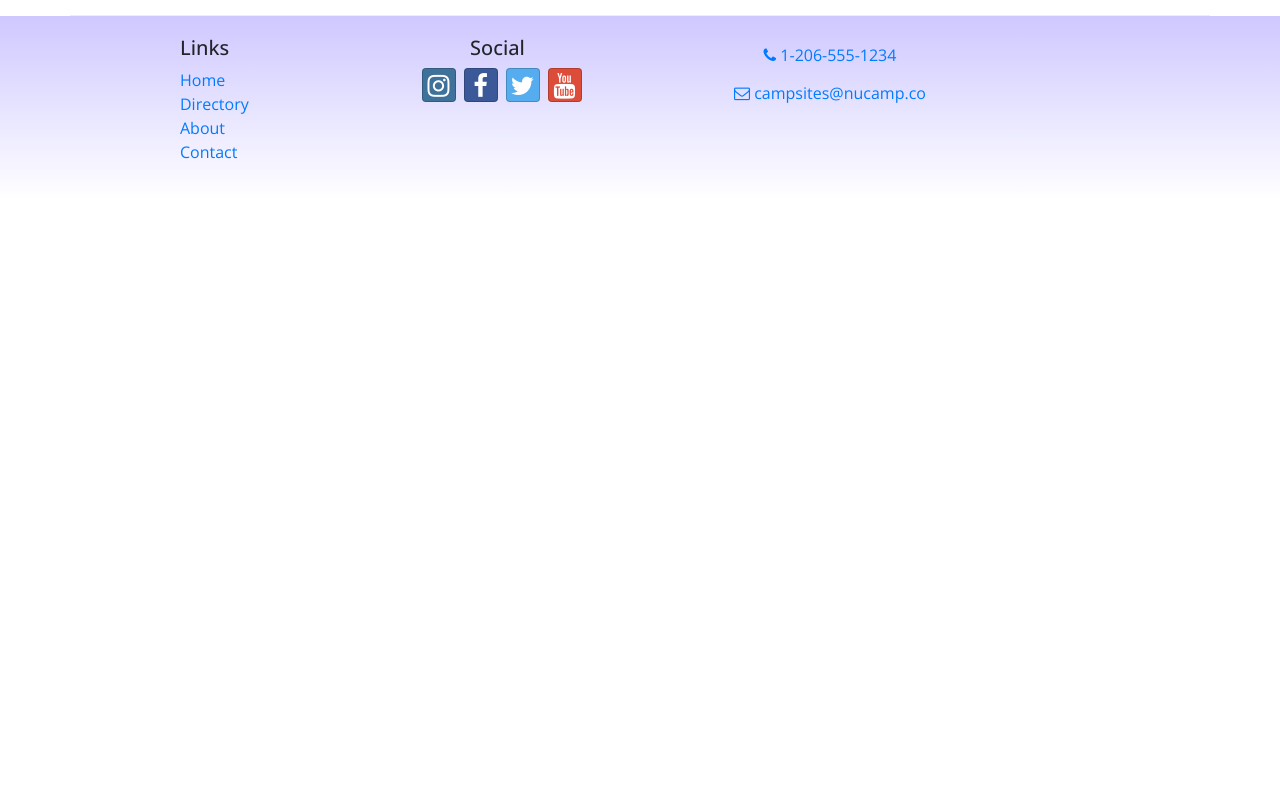
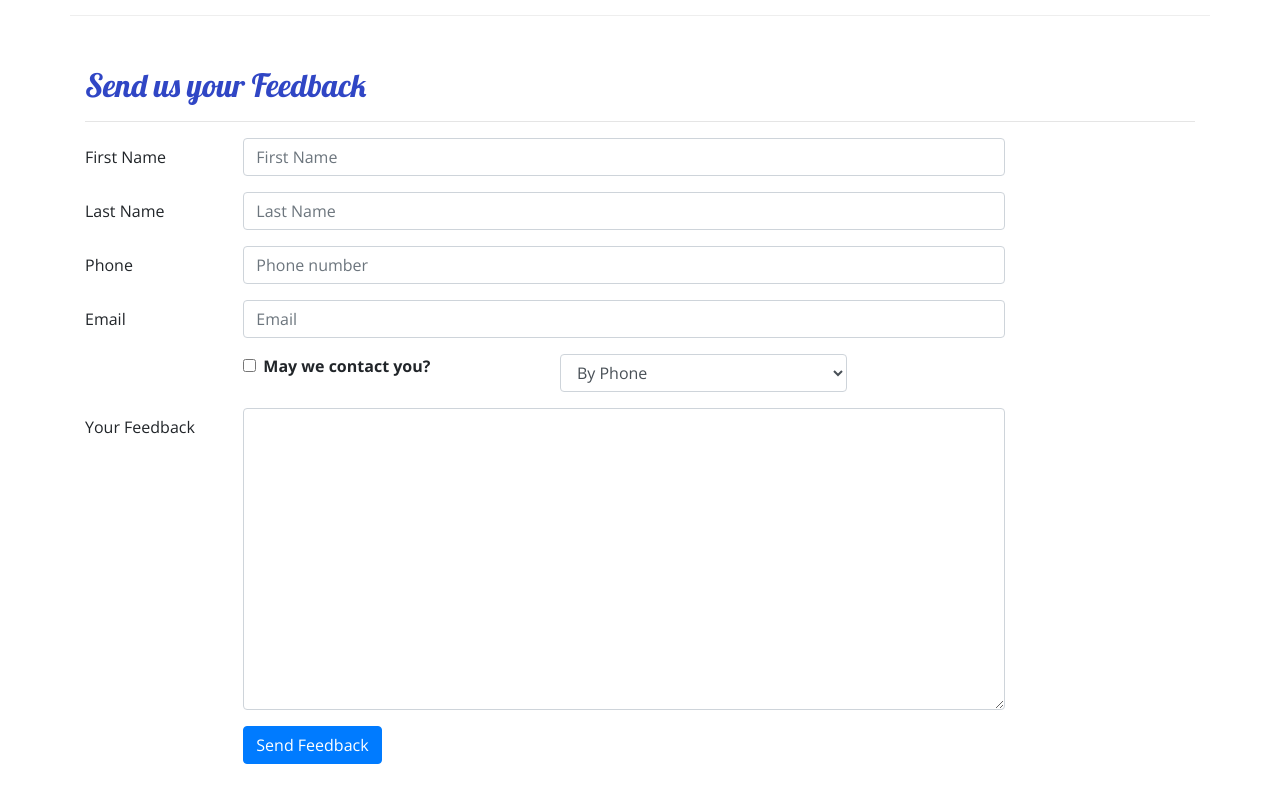
Before and after one commit to holdenthehitcher/React, a React (Create React App) app in the folder nucampsite/: page /contactus in a window 1280 px wide. Shown: the part 560-1360 px from the top of the page. Before the commit the page ends 800 px from the top, so only its background shows below. Built offline with nearby package versions, Linux system fonts and the light colour scheme.

Commit message:
added controlled form to ContactComponent

```diff
--- a/nucampsite/src/components/ContactComponent.js
+++ b/nucampsite/src/components/ContactComponent.js
@@ -1,14 +1,51 @@
-import React from "react";
-import { Breadcrumb, BreadcrumbItem } from 'reactstrap';
-import { Link } from 'react-router-dom';
+import React, { Component } from "react";
+import { Breadcrumb, BreadcrumbItem, Button, Form, FormGroup, Label, Input, Col } from "reactstrap";
+import { Link } from "react-router-dom";
 
-function Contact(props) {
+class Contact extends Component {
+  constructor(props) {
+    super(props);
+
+    this.state = {
+      firstName: "",
+      lastName: "",
+      phoneNum: "",
+      email: "",
+      agree: false,
+      contactType: "By Phone",
+      feedback: "",
+    };
+
+    this.handleInputChange = this.handleInputChange.bind(this);
+    this.handleSubmit = this.handleSubmit.bind(this);
+
+  }
+
+  handleInputChange(event) {
+    const target = event.target;
+    const name = target.name;
+    const value = target.type === "checkbox" ? target.checked : target.value;
+
+    this.setState({
+      [name]: value,
+    });
+  }
+
+  handleSubmit(event) {
+    console.log("current state is: " + JSON.stringify(this.state));
+    alert("current state is: " + JSON.stringify(this.state));
+    event.preventDefault();
+  }
+
+  render() {
     return (
       <div className="container">
         <div className="row">
           <div className="col">
             <Breadcrumb>
-                <BreadcrumbItem><Link to="/home">Home</Link></BreadcrumbItem>
+              <BreadcrumbItem>
+                <Link to="/home">Home</Link>
+              </BreadcrumbItem>
               <BreadcrumbItem active>Contact Us</BreadcrumbItem>
             </Breadcrumb>
             <h2>Contact Us</h2>
@@ -36,8 +73,127 @@
             </a>
           </div>
         </div>
+        <div className="row row-content">
+          <div className="col-12">
+            <h2>Send us your Feedback</h2>
+            <hr />
+          </div>
+          <div className="col-md-10">
+            <Form onSubmit={this.handleSubmit}>
+              <FormGroup row>
+                <Label htmlFor="firstName" md={2}>
+                  First Name
+                </Label>
+                <Col md={10}>
+                  <Input
+                    type="text"
+                    id="firstName"
+                    name="firstName"
+                    placeholder="First Name"
+                    value={this.state.firstName}
+                    onChange={this.handleInputChange}
+                  />
+                </Col>
+              </FormGroup>
+              <FormGroup row>
+                <Label htmlFor="lastName" md={2}>
+                  Last Name
+                </Label>
+                <Col md={10}>
+                  <Input
+                    type="text"
+                    id="lastName"
+                    name="lastName"
+                    placeholder="Last Name"
+                    value={this.state.lastName}
+                    onChange={this.handleInputChange}
+                  />
+                </Col>
+              </FormGroup>
+              <FormGroup row>
+                <Label htmlFor="phoneNum" md={2}>
+                  Phone
+                </Label>
+                <Col md={10}>
+                  <Input
+                    type="tel"
+                    id="phoneNum"
+                    name="phoneNum"
+                    placeholder="Phone number"
+                    value={this.state.phoneNum}
+                    onChange={this.handleInputChange}
+                  />
+                </Col>
+              </FormGroup>
+              <FormGroup row>
+                <Label htmlFor="email" md={2}>
+                  Email
+                </Label>
+                <Col md={10}>
+                  <Input
+                    type="email"
+                    id="email"
+                    name="email"
+                    placeholder="Email"
+                    value={this.state.email}
+                    onChange={this.handleInputChange}
+                  />
+                </Col>
+              </FormGroup>
+              <FormGroup row>
+                <Col md={{ size: 4, offset: 2 }}>
+                  <FormGroup check>
+                    <Label check>
+                      <Input
+                        type="checkbox"
+                        name="agree"
+                        checked={this.state.agree}
+                        onChange={this.handleInputChange}
+                      />{" "}
+                      <strong>May we contact you?</strong>
+                    </Label>
+                  </FormGroup>
+                </Col>
+                <Col md={4}>
+                  <Input
+                    type="select"
+                    name="contactType"
+                    value={this.state.contactType}
+                    onChange={this.handleInputChange}
+                  >
+                    <option>By Phone</option>
+                    <option>By Email</option>
+                  </Input>
+                </Col>
+              </FormGroup>
+              <FormGroup row>
+                <Label htmlFor="feedback" md={2}>
+                  Your Feedback
+                </Label>
+                <Col md={10}>
+                  <Input
+                    type="textarea"
+                    id="feedback"
+                    name="feedback"
+                    rows="12"
+                    value={this.state.feedback}
+                    onChange={this.handleInputChange}
+                  ></Input>
+                </Col>
+              </FormGroup>
+              <FormGroup row>
+                <Col md={{ size: 10, offset: 2 }}>
+                  <Button type="submit" color="primary">
+                    Send Feedback
+                  </Button>
+                </Col>
+              </FormGroup>
+            </Form>
+          </div>
+        </div>
       </div>
     );
   }
+}
 
 export default Contact;
```
Lines whose indentation alone changed are shown as unchanged.
